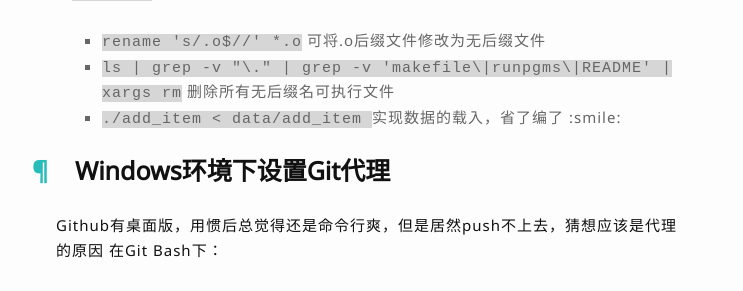
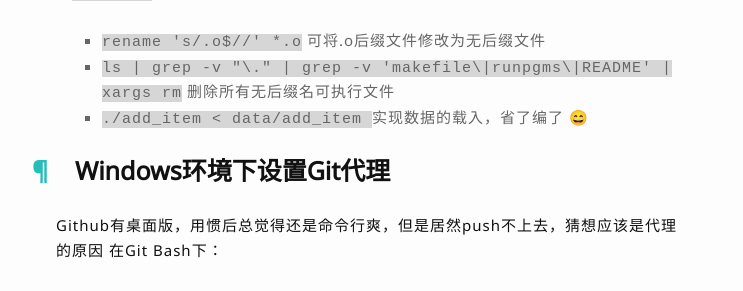
Before and after one commit to liuyanfight/liuyanfight.github.io, a Jekyll site: the page built from _posts/2017-08-01-Cpp-plan.md, in a window 1280 px wide and 900 px high, scrolled down 1482 px. Shown: the part 153-444 px from the top of the window, without its empty margins (268-1011 px from the left). Built offline with Jekyll 4.4.1, drawn with Linux system fonts in a browser that asks for light colours; nearby versions of some CDN libraries; emoji names are drawn with the system emoji font; comment, search, counter and statistics services are not loaded; part of the change alters nothing that is shown.

```diff
--- a/_config.yml
+++ b/_config.yml
@@ -22,7 +22,5 @@ markdown: kramdown
 highlighter: rouge
 kramdown:
   input: GFM
-gems: ["jemoji"]
 gems:
-    - jekyll-coffeescript
-    - jekyll-paginate
+    - jemoji
```
